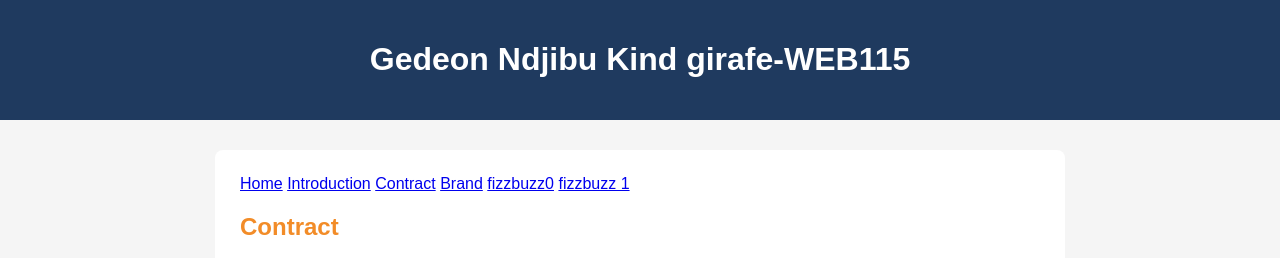
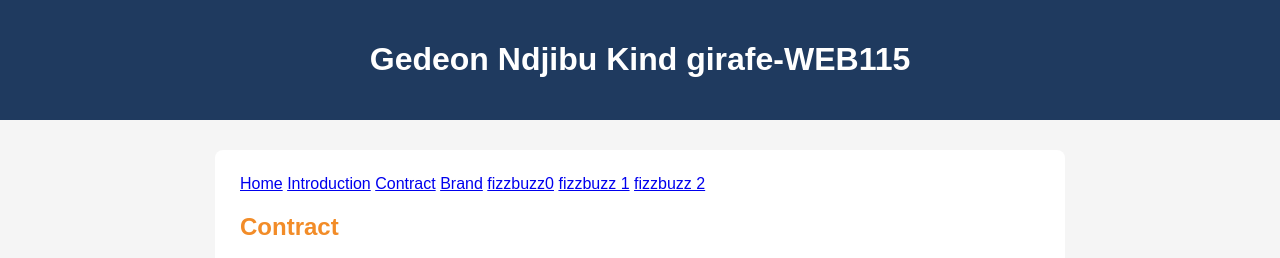
Before and after one commit to GEDEONNDJIBU/web115, a plain HTML site: page Contract.html in a window 1280 px wide. Shown: the top 258 px of the page. Drawn offline with Linux system fonts and the light colour scheme.

Commit message:
Update Contract.html

```diff
--- a/Contract.html
+++ b/Contract.html
@@ -18,6 +18,7 @@
 			<a href="Brand.html">Brand</a>
 			<a href="fizzbuzz0.html">fizzbuzz0</a>
 			<a href="fizzbuzz1.html">fizzbuzz 1</a>
+			<a href="fizzbuzz2.html">fizzbuzz 2</a>
 		</na>
 	<h2>Contract</h2>
 	<p>
```
